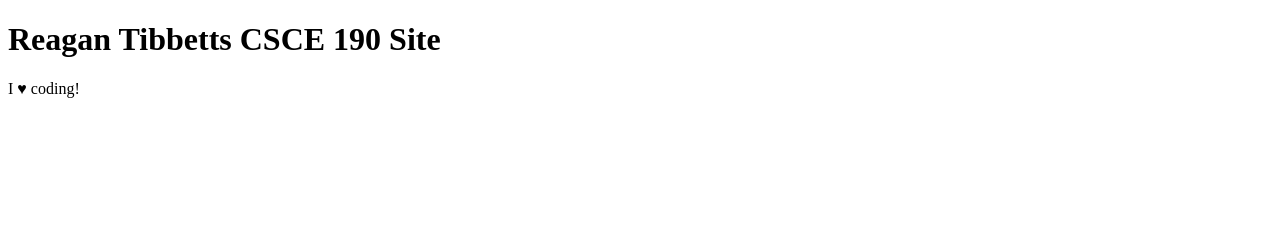
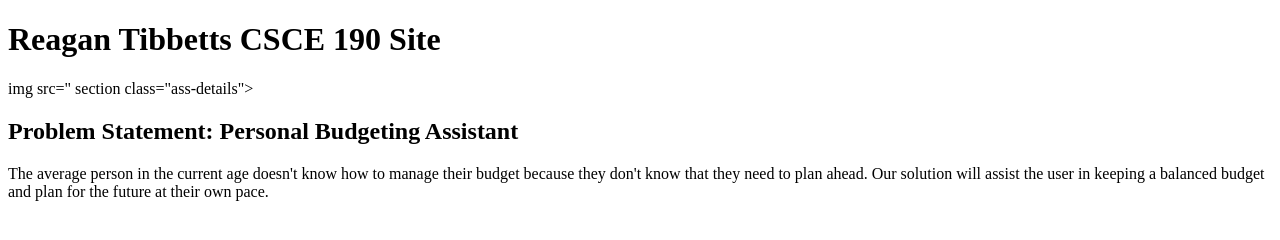
Before and after one commit to Rbtibs/Rbtibs.github.io, a plain HTML site: page index.html in a window 1280 px wide. Drawn offline with Linux system fonts and the light colour scheme.

Commit message:
Update index.html

```diff
--- a/index.html
+++ b/index.html
@@ -5,5 +5,16 @@
         </head>
         <body>
             <h1>Reagan Tibbetts CSCE 190 Site</h1>
-            <p>I &hearts; coding!</p>
+
+            <section class="assignment">
+                img src="<images>
+                <MicrosoftTeams-image class="png">
+                section class="ass-details">
+                    <h2>Problem Statement: Personal Budgeting Assistant</h2>
+                    <p>
+                        The average person in the current age doesn't know how to manage their budget because they don't know that they need to plan ahead. Our solution will assist the user in keeping a balanced budget and plan for the future at their own pace.
+                    </p>
+                    <a href="files/ProblemStatement (1).png"></a>
+            </section>
         </body>
+      </html>
```
